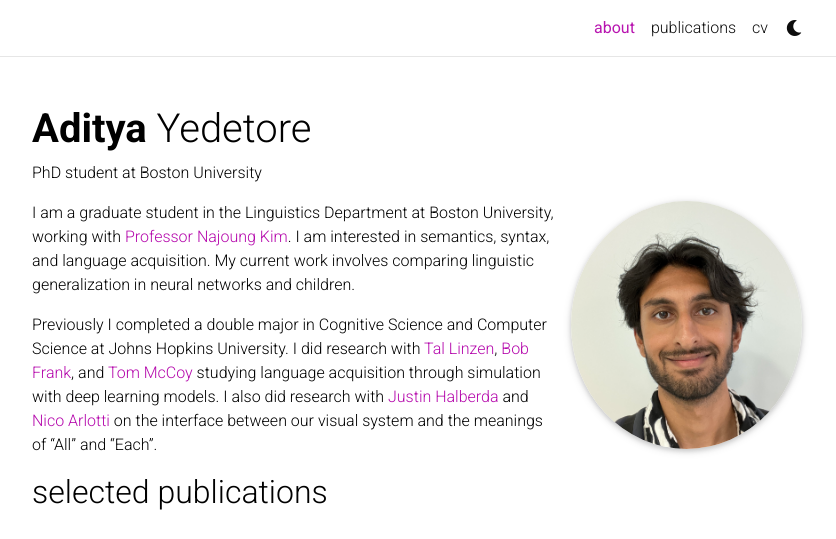
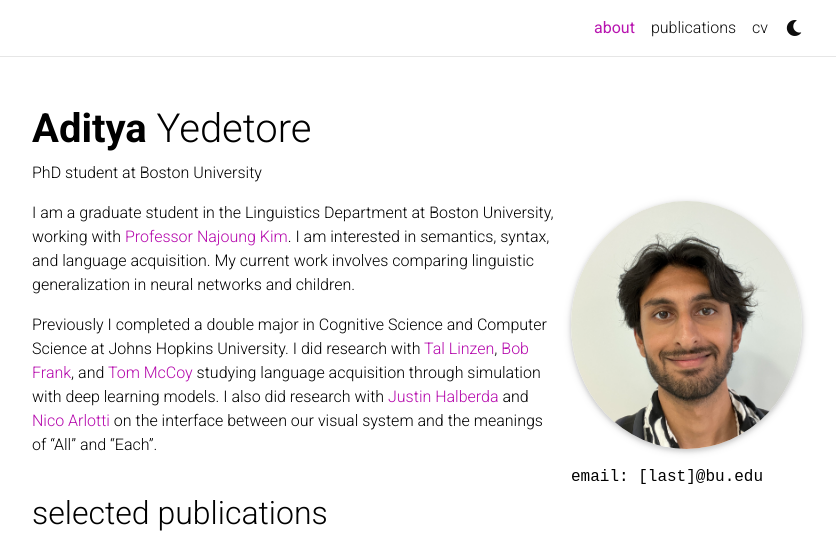
Before and after one commit to adityayedetore/adityayedetore.github.io, a Jekyll site: the page built from _pages/about.md, in a window 1280 px wide, cut to the strip 0-539 px from the top of the page. Shown: the whole strip, without its empty margins (223-1059 px from the left). Built offline with Jekyll 4.4.1, drawn with Linux system fonts in a browser that asks for light colours; full-size pictures stand in for the smaller copies a plugin makes; comment, search, counter and statistics services are not loaded; a style sheet for code colours, icons or effects is not loaded.

Commit message:
Update about.md

```diff
--- a/_pages/about.md
+++ b/_pages/about.md
@@ -7,7 +7,7 @@ profile:
   align: right
   image: prof_pic.jpg
   image_circular: true # crops the image to make it circular
-  address:
+  address: "email: [last]@bu.edu"
 
 news: false  # includes a list of news items
 selected_papers: true # includes a list of papers marked as "selected={true}"
```
